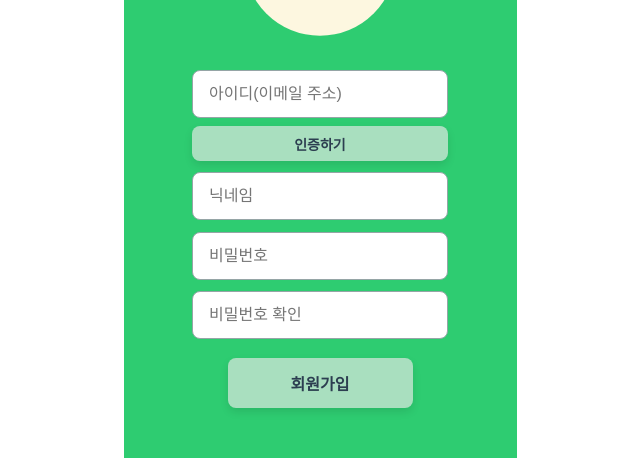
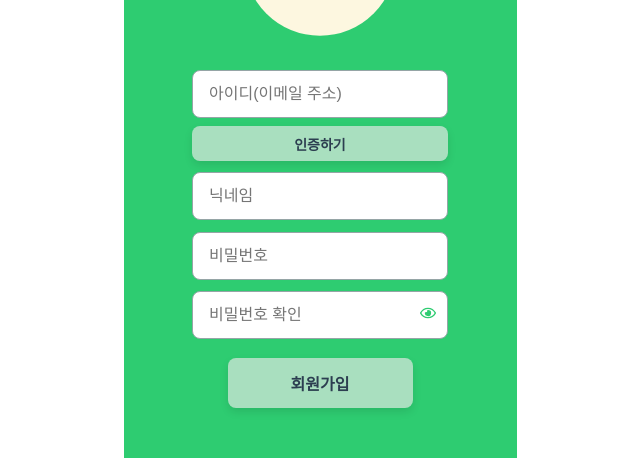
Before and after one commit to PRMS-HIFIVE/LittleGarden, a React (Vite) app in the folder frontend/: page /join in a window 1280 px wide. Shown: the part 266-724 px from the top of the page, without its empty margins (320-960 px from the left). Built offline with nearby package versions, Linux system fonts and the light colour scheme.

Commit message:
fix: 회원가입시 비밀번호 확인 필드 아이콘, 불일치 안내 문구 추가

```diff
--- a/frontend/src/pages/Join/Join.styles.ts
+++ b/frontend/src/pages/Join/Join.styles.ts
@@ -1,6 +1,7 @@
 import styled from "styled-components";
 import {
   backgroundColors,
+  textColors
 } from "@/styles/paletteMapping";
 
 export const Container = styled.div`
@@ -20,11 +21,38 @@ export const FormWrapper = styled.div`
   border-radius: 12px;
 `;
 
+export const Logo = styled.img`
+  display: block;
+  width: 200px;
+  height: 200px;
+  margin: 0 auto;
+`;
+
 export const Form = styled.form`
   display: flex;
   flex-direction: column;
   gap: 0.7rem;
   margin-top: 10px;
+`;
+
+export const PasswordWrapper = styled.div`
+  position: relative;
+  width: 100%;
+`;
+
+export const IconWrapper = styled.div`
+  position: absolute;
+  right: 12px;
+  top: 50%;
+  transform: translateY(-50%);
+  color: ${textColors.green};
+  cursor: pointer;
+`;
+
+export const ErrorText = styled.p`
+  color: red;
+  font-size: 0.75rem;
+  margin-left: 4px;
 `;
 
 export const ButtonWrapper = styled.div`
@@ -36,10 +64,3 @@ export const ButtonWrapper = styled.div`
 export const EmailRow = styled.div`
   display: block;
 `;
-
-export const Logo = styled.img`
-  display: block;
-  width: 200px;
-  height: 200px;
-  margin: 0 auto;
-`;
--- a/frontend/src/pages/Join/Join.tsx
+++ b/frontend/src/pages/Join/Join.tsx
@@ -5,6 +5,7 @@ import SignUpButton from "@/components/UI/Button/ButtonVaraints/SignUp";
 import Button from "@/components/UI/Button/Button";
 import { useNavigate } from "react-router-dom";
 import LOGO from "@/assets/images/logo.svg";
+import { FaRegEye, FaRegEyeSlash } from "react-icons/fa";
 
 const Join = () => {
   const navigate = useNavigate();
@@ -12,6 +13,12 @@ const Join = () => {
   const [nickname, setNickname] = useState("");
   const [password, setPassword] = useState("");
   const [confirmPassword, setConfirmPassword] = useState("");
+
+  const [showConfirmPassword, setShowConfirmPassword] = useState(false);
+
+  const handleConfirmToggle = () => {
+    setShowConfirmPassword((prev) => !prev);
+  };
 
   const handleSignUp = async () => {
     // if (password !== confirmPassword) {
@@ -49,6 +56,7 @@ const Join = () => {
     <S.Container>
       <S.FormWrapper>
         <S.Logo src={LOGO} alt="Little Garden" />
+
         <S.Form>
           <S.EmailRow>
             <Input
@@ -61,6 +69,7 @@ const Join = () => {
               radius="8px"
               textColor="primary"
             />
+
             <S.ButtonWrapper>
               <Button
                 variant="default"
@@ -98,8 +107,9 @@ const Join = () => {
             textColor="primary"
           />
 
+          <S.PasswordWrapper>
             <Input
-            type="password"
+              type={showConfirmPassword ? "text" : "password"}
               placeholder="비밀번호 확인"
               value={confirmPassword}
               onChange={(e) => setConfirmPassword(e.target.value)}
@@ -109,6 +119,19 @@ const Join = () => {
               radius="8px"
               textColor="primary"
             />
+
+            <S.IconWrapper>
+              {showConfirmPassword ? (
+                <FaRegEyeSlash onClick={handleConfirmToggle} />
+              ) : (
+                <FaRegEye onClick={handleConfirmToggle} />
+              )}
+            </S.IconWrapper>
+          </S.PasswordWrapper>
+
+          {confirmPassword && password !== confirmPassword && (
+            <S.ErrorText>비밀번호가 일치하지 않습니다.</S.ErrorText>
+          )}
 
           <S.ButtonWrapper>
             <SignUpButton onClick={handleSignUp} />
--- a/frontend/src/pages/Login/Login.styles.ts
+++ b/frontend/src/pages/Login/Login.styles.ts
@@ -21,6 +21,13 @@ export const FormWrapper = styled.div`
   border-radius: 12px;
 `;
 
+export const Logo = styled.img`
+  display: block;
+  width: 200px;
+  height: 200px;
+  margin: 0 auto;
+`;
+
 export const Form = styled.form`
   display: flex;
   flex-direction: column;
@@ -41,10 +48,9 @@ export const IconWrapper = styled.div`
   color: ${textColors.green};
 `;
 
-
 export const RowWrapper = styled.div`
   display: flex;
-  justify-content: space-around;
+  justify-content: space-evenly;
 `;
 
 export const Join = styled.div`
@@ -77,12 +83,4 @@ export const resetPassword = styled.div`
 export const ButtonWrapper = styled.div`
   display: flex;
   justify-content: center;
-  margin-top: 0.3rem;
 `;
-
-export const Logo = styled.img`
-  display: block;
-  width: 200px;
-  height: 200px;
-  margin: 0 auto;
-`;
--- a/frontend/src/pages/Login/Login.tsx
+++ b/frontend/src/pages/Login/Login.tsx
@@ -48,6 +48,7 @@ const Login = () => {
               textColor="primary"
             />
           </S.InputWrapper>
+
           <S.InputWrapper>
             <S.IconWrapper>
               <FaLock />
@@ -67,6 +68,7 @@ const Login = () => {
 
           <S.RowWrapper>
             <S.Join onClick={handleJoin}>회원가입</S.Join>
+
             <S.resetPassword onClick={handleResetPassword}>
               비밀번호 찾기
             </S.resetPassword>
```
Lines whose indentation alone changed are shown as unchanged.
